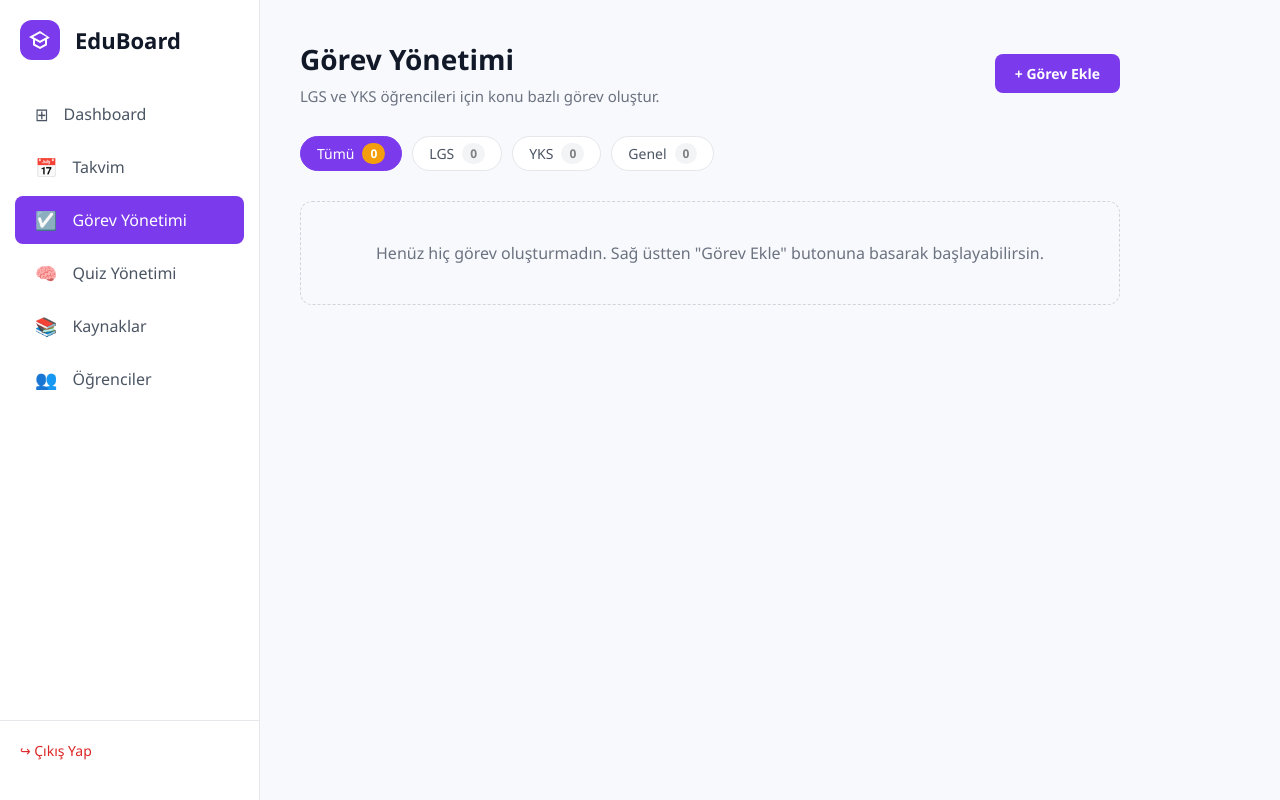
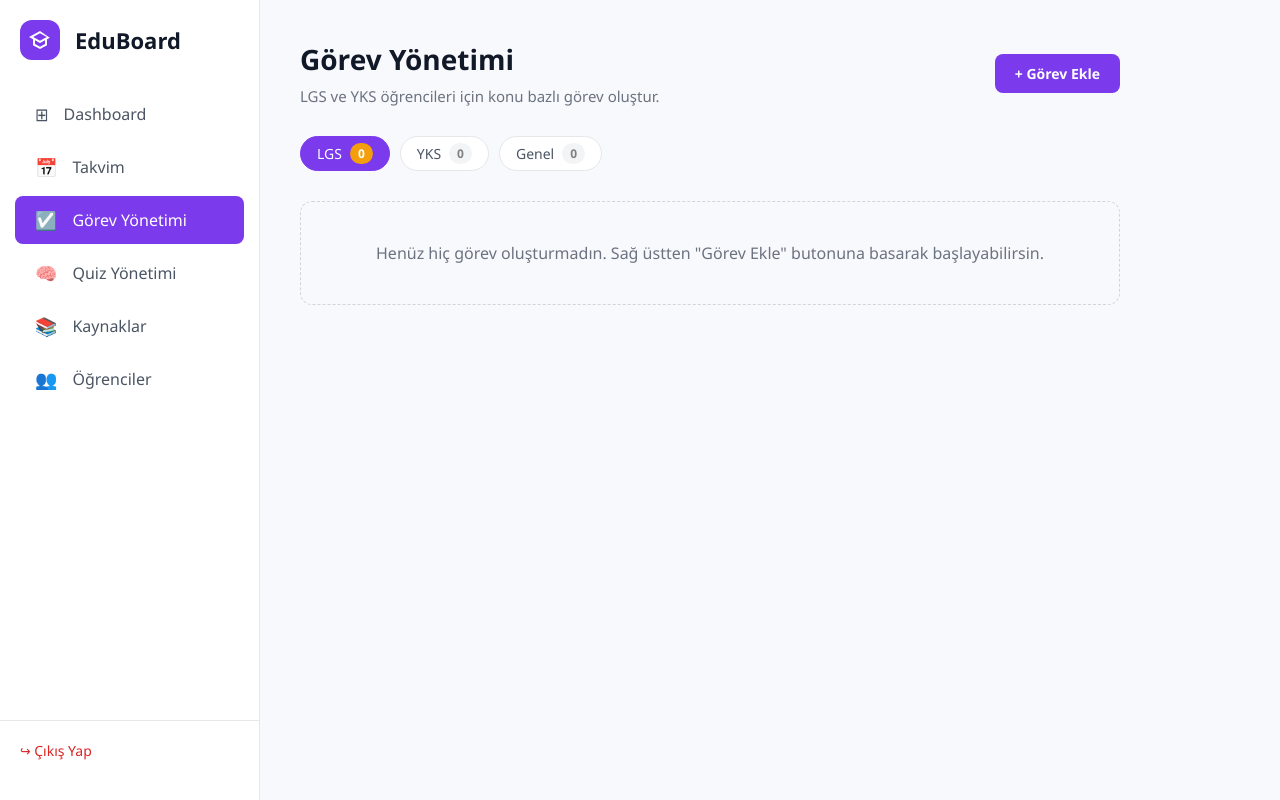
Before and after one commit to dertlimehmetsalih286-cyber/eda-akedemi, a Flask app: template templates/gorev.html in a window 1280 px wide. Run offline with Flask 3, Linux system fonts and the light colour scheme; the template is opened without the code that fills it, so the values that code supplies are empty.

Commit message:
Update gorev.html

```diff
--- a/templates/gorev.html
+++ b/templates/gorev.html
@@ -30,7 +30,7 @@
 
         /* Filtre Butonları */
         .filter-container { display: flex; gap: 10px; margin-bottom: 30px; }
-        .filter-btn { padding: 6px 16px; border-radius: 20px; border: 1px solid #e5e7eb; background: white; color: #4b5563; font-size: 14px; font-weight: 500; display: flex; align-items: center; gap: 8px; cursor: pointer; }
+        .filter-btn { padding: 6px 16px; border-radius: 20px; border: 1px solid #e5e7eb; background: white; color: #4b5563; font-size: 14px; font-weight: 500; display: flex; align-items: center; gap: 8px; cursor: pointer; transition: all 0.2s; }
         .filter-btn.active { background: #7c3aed; color: white; border-color: #7c3aed; }
         .filter-badge { background: #f3f4f6; color: #4b5563; border-radius: 12px; padding: 2px 8px; font-size: 12px; font-weight: bold; }
         .filter-btn.active .filter-badge { background: #f59e0b; color: white; }
@@ -93,19 +93,19 @@
         </div>
 
         <div class="filter-container">
-            <div class="filter-btn active">Tümü <span class="filter-badge">{{ gorevler|length }}</span></div>
-            <div class="filter-btn">LGS <span class="filter-badge" style="background:#f3f4f6; color:gray;">0</span></div>
-            <div class="filter-btn">YKS <span class="filter-badge" style="background:#f3f4f6; color:gray;">0</span></div>
-            <div class="filter-btn">Genel <span class="filter-badge" style="background:#f3f4f6; color:gray;">0</span></div>
+            <div class="filter-btn active" id="btn-lgs" onclick="kategoriDegistir('LGS')">LGS <span class="filter-badge" id="badge-lgs">0</span></div>
+            <div class="filter-btn" id="btn-yks" onclick="kategoriDegistir('YKS')">YKS <span class="filter-badge" id="badge-yks">0</span></div>
+            <div class="filter-btn" id="btn-genel" onclick="kategoriDegistir('Genel')">Genel <span class="filter-badge" id="badge-genel">0</span></div>
         </div>
 
+        <div id="gorev-listesi">
             {% if gorevler|length == 0 %}
                 <div style="text-align:center; padding:40px; color:#6b7280; border:1px dashed #d1d5db; border-radius:12px;">
                     Henüz hiç görev oluşturmadın. Sağ üstten "Görev Ekle" butonuna basarak başlayabilirsin.
                 </div>
             {% else %}
                 {% for gorev in gorevler %}
-            <div class="task-card">
+                <div class="task-card" data-tur="{{ gorev.sinav_turu }}">
                     <div class="task-tags">
                         {% if gorev.sinav_turu == 'YKS' %}
                             <span class="tag-exam tag-yks">{{ gorev.sinav_turu }}</span>
@@ -127,6 +127,11 @@
                 </div>
                 {% endfor %}
             {% endif %}
+        </div>
+
+        <div id="bos-uyari" style="display:none; text-align:center; padding:40px; color:#6b7280; border:1px dashed #d1d5db; border-radius:12px;">
+            Bu kategoride henüz görev bulunmuyor.
+        </div>
 
     </main>
 
@@ -140,10 +145,10 @@
             <form action="/add-task" method="POST">
                 <div class="form-group">
                     <label>Sınav Türü</label>
-                    <select name="sinav_turu" class="form-control" style="background:#f8f9fc;">
+                    <select name="sinav_turu" id="modal-sinav-turu" class="form-control" style="background:#f8f9fc;">
+                        <option value="LGS">🏫 LGS</option>
+                        <option value="YKS">🎓 YKS</option>
                         <option value="Genel">📚 Genel</option>
-                        <option value="YKS">🎓 YKS</option>
-                        <option value="LGS">🏫 LGS</option>
                     </select>
                 </div>
 
@@ -172,7 +177,7 @@
                 <div class="form-row">
                     <div class="form-group">
                         <label>Son Tarih</label>
-                        <input type="date" name="son_tarih" class="form-control" value="2026-06-27" required>
+                        <input type="date" name="son_tarih" class="form-control" required>
                     </div>
                     <div class="form-group">
                         <label>Öncelik</label>
@@ -189,5 +194,71 @@
         </div>
     </div>
 
+    <script>
+        document.addEventListener('DOMContentLoaded', function() {
+            // Bugünün tarihini varsayılan olarak takvime ekle
+            const bugun = new Date().toISOString().split('T')[0];
+            document.querySelector('input[name="son_tarih"]').value = bugun;
+
+            // Kartları ve rozetleri say
+            const kartlar = document.querySelectorAll('.task-card');
+            let sayac = { 'LGS': 0, 'YKS': 0, 'Genel': 0 };
+
+            kartlar.forEach(kart => {
+                let tur = kart.getAttribute('data-tur');
+                if(sayac[tur] !== undefined) {
+                    sayac[tur]++;
+                }
+            });
+
+            // Rozet (badge) sayılarını güncelle
+            document.getElementById('badge-lgs').innerText = sayac['LGS'];
+            document.getElementById('badge-yks').innerText = sayac['YKS'];
+            document.getElementById('badge-genel').innerText = sayac['Genel'];
+
+            // Sayfa açıldığında varsayılan olarak LGS sekmesini aç
+            kategoriDegistir('LGS');
+        });
+
+        function kategoriDegistir(secilenTur) {
+            // 1. Tüm butonların aktifliğini kaldır
+            const butonlar = document.querySelectorAll('.filter-btn');
+            butonlar.forEach(btn => {
+                btn.classList.remove('active');
+                btn.querySelector('.filter-badge').style.background = '#f3f4f6';
+                btn.querySelector('.filter-badge').style.color = 'gray';
+            });
+
+            // 2. Tıklanan butonu aktif yap ve turuncu renk ver
+            const aktifButon = document.getElementById('btn-' + secilenTur.toLowerCase());
+            aktifButon.classList.add('active');
+            aktifButon.querySelector('.filter-badge').style.background = '#f59e0b';
+            aktifButon.querySelector('.filter-badge').style.color = 'white';
+
+            // 3. Modal'da "Sınav Türü" seçimini otomatik olarak o sekmeye ayarla
+            document.getElementById('modal-sinav-turu').value = secilenTur;
+
+            // 4. Kartları gizle veya göster
+            const kartlar = document.querySelectorAll('.task-card');
+            let gorunenKartSayisi = 0;
+
+            kartlar.forEach(kart => {
+                if(kart.getAttribute('data-tur') === secilenTur) {
+                    kart.style.display = 'block';
+                    gorunenKartSayisi++;
+                } else {
+                    kart.style.display = 'none';
+                }
+            });
+
+            // 5. Eğer seçilen kategoride hiç kart yoksa uyarı mesajı göster
+            const uyari = document.getElementById('bos-uyari');
+            if(gorunenKartSayisi === 0 && kartlar.length > 0) {
+                uyari.style.display = 'block';
+            } else {
+                uyari.style.display = 'none';
+            }
+        }
+    </script>
 </body>
 </html>
```
Lines whose indentation alone changed are shown as unchanged.
